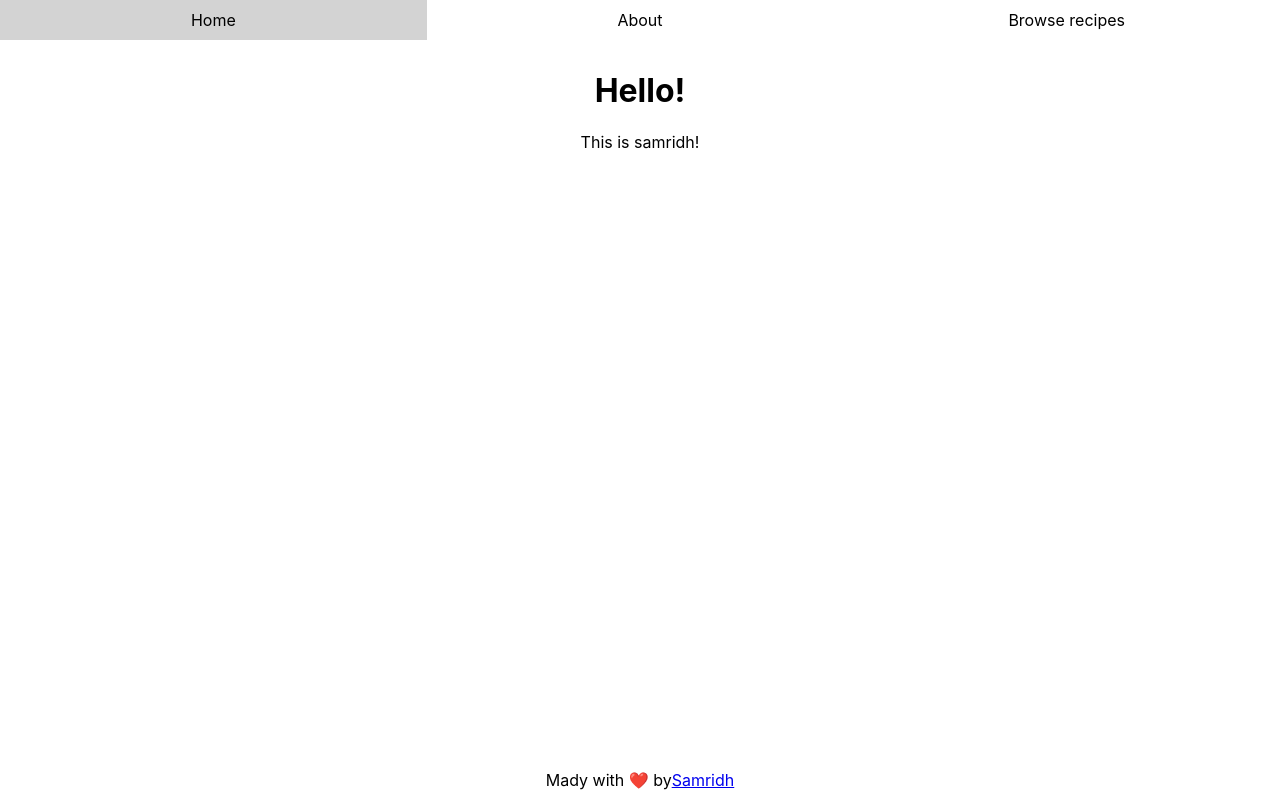
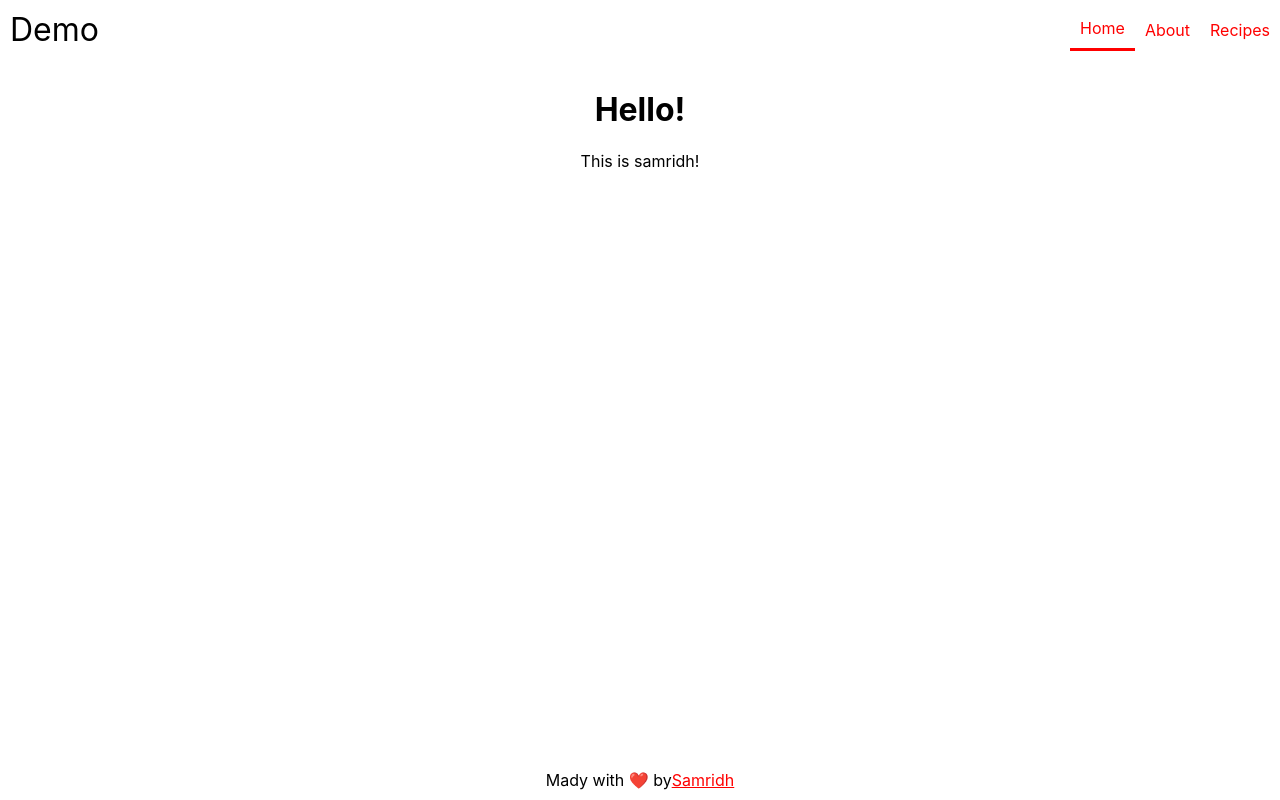
Before and after one commit to The5thAxiom/NextJS-Demo, a Next.js app in the folder demo/: page / in a window 1280 px wide. Built offline with nearby package versions, Linux system fonts and the light colour scheme.

Commit message:
worked on styling

```diff
--- a/demo/components/navbar.js
+++ b/demo/components/navbar.js
@@ -1,11 +1,30 @@
 import Link from 'next/link';
+import { useRouter } from 'next/router';
+
+const links = [
+    { title: 'Home', to: '/' },
+    { title: 'About', to: '/about' },
+    { title: 'Recipes', to: '/recipes' }
+];
 
 export default function Navbar() {
+    const router = useRouter();
+    const activeLinks = links.map(l => {
+        return { ...l, isActive: router.pathname === l.to };
+    });
+    console.log(activeLinks);
     return (
         <nav>
-            <Link href='/'>Home</Link>
-            <Link href='/about'>About</Link>
-            <Link href='/recipes/'>Browse recipes</Link>
+            <div className='logo'>Demo</div>
+            {activeLinks.map((l, i) => (
+                <div
+                    key={i}
+                    // className='link'
+                    className={'link' + (l.isActive ? ' active' : ' inactive')}
+                >
+                    <Link href={l.to}>{l.title}</Link>
+                </div>
+            ))}
         </nav>
     );
 }
--- a/demo/styles/globals.css
+++ b/demo/styles/globals.css
@@ -16,6 +16,14 @@ div#__next {
     min-height: 100vh;
 }
 
+a {
+    color: red;
+}
+
+a:visited {
+    color: maroon;
+}
+
 main {
     padding: 10px;
     text-align: center;
@@ -25,20 +33,36 @@ main {
 nav {
     display: flex;
     flex-direction: row;
-    justify-content: space-evenly;
+    justify-content: flex-end;
+    align-items: center;
 }
 
-nav > a {
+nav > .logo {
+    padding: 10px;
+    font-size: xx-large;
+    margin-right: auto;
+}
+
+nav > .link {
     padding: 10px;
     display: block;
-    text-decoration: none;
     text-align: center;
     color: inherit;
-    width: 100%;
+    cursor: pointer;
 }
 
-nav > a:hover {
-    background-color: lightgray;
+nav > .link > a {
+    text-decoration: none;
+}
+
+nav > .link > a:visited {
+    color: inherit;
+}
+
+nav > .link.active,
+nav > .link:hover {
+    border-bottom: 3px red solid;
+    color: red;
 }
 
 footer {
```
Also changed, not shown: demo/styles/navbar.module.css (added).
